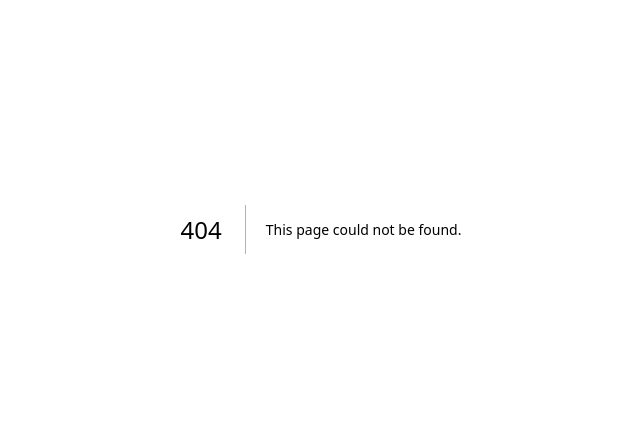
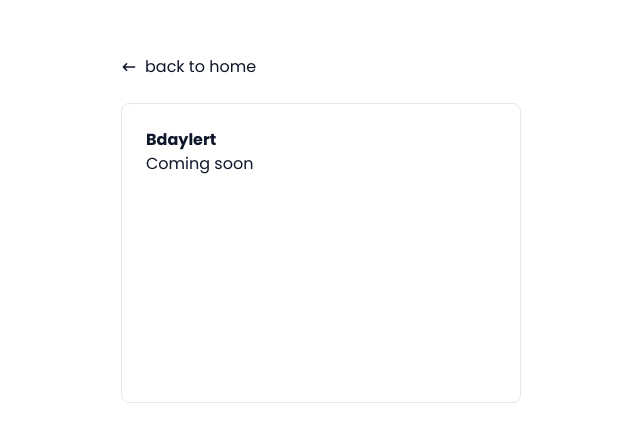
Before and after one commit to wowistudio/fluwide, a Next.js app: page /project/bdaylert in a window 1280 px wide. Before the commit this address had no page. Shown: the part 171-612 px from the top of the page, without its empty margins (319-959 px from the left). Built offline with nearby package versions, Linux system fonts and the light colour scheme.

Commit message:
Add table nav

```diff
--- a/app/(home)/projects.tsx
+++ b/app/(home)/projects.tsx
@@ -1,24 +1,23 @@
 import { ArrayType } from "@/lib/typeUtils"
+import Link from "next/link"
 import { HiArrowRight, HiCalendar, HiMusicNote, HiTicket } from "react-icons/hi"
 
-const projects = [
+export const hobbyProjects = [
     {
+        id: "disco-bingo",
         title: 'Disco Bingo',
-        href: "#",
         subTitle: '[chat gpt generated] Get ready to groove and win with Disco Bingo! Say goodbye to numbers and immerse yourself in an energizing world of disco beats. Customize your playlist and mark your digital bingo card with songs of your choice. Feel the rhythm, embrace the funk, and let the music guide you to victory!',
         icon: HiMusicNote,
-        // iconForeground: 'text-teal-700',
-        // iconBackground: 'bg-teal-50',
     },
     {
+        id: "tickettrap",
         title: 'Tickettrap',
-        href: "#",
         subTitle: "[chat gpt generated] Streamline ticket reservations with our user-friendly app! Seamlessly integrated with Ticketswap, securing your spot at sought-after events is a breeze. Say goodbye to tedious searches and hello to hassle-free bookings. Get ready to elevate your event experience with ease and convenience.",
         icon: HiTicket,
     },
     {
+        id: "bdaylert",
         title: 'Bdaylert',
-        href: "#",
         subTitle: "[chat gpt generated] Never forget a birthday again with our Telegram-powered app! Seamlessly synced with Google Calendar, it's your ultimate personal reminder. Stay organized and effortlessly track important dates. Say goodbye to belated wishes and hello to timely celebrations with our intuitive birthday companion.",
         icon: HiCalendar
     },
@@ -28,32 +27,29 @@ function classNames(...classes: string[]) {
     return classes.filter(Boolean).join(' ')
 }
 
-const Project: React.FC<ArrayType<typeof projects>> = ({ subTitle, title, href, icon: Icon }) => {
+const Project: React.FC<ArrayType<typeof hobbyProjects>> = ({ id, subTitle, title, icon: Icon }) => {
+    const projectHref = `/project/${id}`
+
     return (
         <div className={classNames('relative border border-foreground p-6 rounded-lg')}>
-            <div>
-                <span
-                    className={classNames(
-                        // action.iconBackground,
-                        // action.iconForeground,
-                        'inline-flex rounded-lg p-3 ring-1 ring-foreground'
-                    )}
-                >
-                    <Icon className="h-6 w-6" aria-hidden="true" />
-                </span>
+            <div className="inline-flex rounded-lg p-3 ring-1 ring-foreground">
+                <Icon className="h-6 w-6" aria-hidden="true" />
             </div>
+
             <div className="mt-8">
                 <h3 className="text-base font-semibold leading-6 text-foreground">
-                    <a href={href} className="focus:outline-none">
+                    <Link href={projectHref} className="focus:outline-none">
                         {/* Extend touch target to entire panel */}
                         <span className="absolute inset-0" aria-hidden="true" />
                         {title}
-                    </a>
+                    </Link>
                 </h3>
+
                 <p className="mt-2 text-sm text-gray-500">
-                    {subTitle || "Doloribus dolores nostrum quia qui natus officia quod et dolorem. Sit repellendus qui ut at blanditiis et quo et molestiae."}
+                    {subTitle}
                 </p>
             </div>
+
             <span
                 className="pointer-events-none absolute right-6 top-6 text-gray-300 group-hover:text-gray-400"
                 aria-hidden="true"
@@ -66,11 +62,11 @@ const Project: React.FC<ArrayType<typeof projects>> = ({ subTitle, title, href,
 
 export default function Projects() {
     return (
-        <div className="relative sm:grid sm:grid-cols-2 sm:gap-10 gap-4 pb-20">
-            {projects.map((project, key) => <Project {...project} key={key} />)}
+        <div className="relative grid sm:grid-cols-2 sm:gap-10 gap-4 pb-20">
             <div className='absolute -top-20 pl-6 text-md'>
                 Hobby projects
             </div>
+            {hobbyProjects.map((project, key) => <Project {...project} key={key} />)}
         </div>
     )
 }
--- a/app/globals.css
+++ b/app/globals.css
@@ -24,6 +24,9 @@
 
     --secondary: 210 40% 96.1%;
     --secondary-foreground: 222.2 47.4% 11.2%;
+
+    --tertiary: 210 40% 90%;
+    --tertiary-foreground: 222.2 47.4% 11.2%;
 
     --accent: 210 40% 96.1%;
     --accent-foreground: 222.2 47.4% 11.2%;
@@ -58,6 +61,9 @@
     --secondary: 217, 33%, 17%;
     --secondary-foreground: 210 40% 98%;
 
+    --tertiary: 210 40% 90%;
+    --tertiary-foreground: 210 40% 98%;
+
     --accent: 216 34% 17%;
     --accent-foreground: 210 40% 98%;
 
--- /dev/null
+++ b/app/project/[id]/page.tsx
@@ -0,0 +1,24 @@
+import { PageProps } from "@/.next/types/app/page";
+import { hobbyProjects } from "@/app/(home)/projects";
+import Link from "next/link";
+import { HiArrowNarrowLeft } from "react-icons/hi";
+
+export default function ProjectPage(props: PageProps) {
+    const projects = hobbyProjects.find((project) => project.id === props.params?.id)
+
+    return (
+        <main className="flex justify-center items-center h-screen">
+            <div>
+                <Link href="/" className="flex items-center">
+                    <HiArrowNarrowLeft className="mr-2" />
+                    back to home
+                </Link>
+
+                <div className="w-full gap-4 rounded-b-lg border bg-background p-6 sm:max-w-lg sm:rounded-lg mt-6 min-w-[400px] min-h-[300px]">
+                    <h1 className="font-bold">{projects?.title}</h1>
+                    <p>Coming soon</p>
+                </div>
+            </div>
+        </main>
+    )
+}
--- a/components/navigation/career/Career.tsx
+++ b/components/navigation/career/Career.tsx
@@ -44,7 +44,7 @@ export const CareerContent: React.FC<CareerContentProps> = ({ item, ...props })
 
             {!!item.withContactButton && (
                 <div className='mt-6'>
-                    <Button onClick={() => router.push('contact')}>
+                    <Button variant="secondary" onClick={() => router.push('contact')}>
                         contact
                     </Button>
                 </div>
@@ -117,7 +117,7 @@ const Career: React.FC<Props> = ({ navOrder, menu }) => {
                 />
             </div>
 
-            <div className='flex-1 relative bg-primary dark:bg-gray-100 dark:bg-opacity-25 rounded overflow-hidden'>
+            <div className='flex-1 relative bg-tertiary text-tertiary-foreground dark:bg-gray-100 dark:bg-opacity-25 rounded overflow-hidden'>
                 {careerItems.map((item, key) => (
                     <Content
                         key={key}
--- a/components/navigation/menu-content/About.tsx
+++ b/components/navigation/menu-content/About.tsx
@@ -35,7 +35,7 @@ const About: React.FC<React.ComponentProps<"div">> = ({ className, ...props }) =
 
             </div>
 
-            <div className="bg-primary dark:bg-gray-100 dark:bg-opacity-25 p-6 rounded shadow-gray-100">
+            <div className="bg-tertiary text-tertiary-foreground dark:bg-gray-100 dark:bg-opacity-25 p-6 rounded shadow-gray-100">
                 <p className='m-0 uppercase'>EDUCATION</p>
                 <div className='flex items-center mt-3 font-medium'>
                     <HiOutlineLibrary />
--- a/components/navigation/menu-content/Languages.tsx
+++ b/components/navigation/menu-content/Languages.tsx
@@ -107,7 +107,7 @@ const Languages: FC<React.ComponentProps<"div">> = ({ className, ...props }) =>
                 </ul>
             </div>
 
-            <div className="bg-primary dark:bg-gray-100 dark:bg-opacity-25 p-6 rounded shadow-gray-100">
+            <div className="bg-tertiary text-tertiary-foreground dark:bg-gray-100 dark:bg-opacity-25 p-6 rounded shadow-gray-100">
                 <p className='m-0 uppercase'>OPERATIONS</p>
                 <ul className='flex flex-wrap gap-4 mt-3'>
                     {operationsLanguages.map(lang => <LanguageItem key={lang.language} {...lang} />)}
--- a/components/navigation/tablet/Body.tsx
+++ b/components/navigation/tablet/Body.tsx
@@ -19,9 +19,7 @@ type MenuListItemProps = ArrayType<typeof navItems> & {
 
 type MenuSubItemProps = {
     children: ReactNode,
-    order: number,
     activeSubItem: number,
-    setMenuHeight: (height: number) => void
 }
 
 const MenuListItem: React.FC<MenuListItemProps> = ({ onClickSubItem, ...item }) => {
@@ -63,80 +61,71 @@ const MenuListItem: React.FC<MenuListItemProps> = ({ onClickSubItem, ...item })
     )
 };
 
-const MenuSubItem: React.FC<MenuSubItemProps> = ({ setMenuHeight, activeSubItem, order, children }) => {
-    const ref = useRef<HTMLDivElement>(null);
+const MenuSubItemContent: React.FC<Omit<MenuSubItemProps, "setMenuHeight"> & { order: number }> = ({ activeSubItem, children, order }) => {
+    const ref = useRef<HTMLDivElement>(null)
+
+    useEffect(() => {
+        if (activeSubItem < 0) {
+            ref.current?.classList.remove('visible')
+            setTimeout(() => ref.current?.classList.add('invisible'), 400)
+        } else if (activeSubItem === order) {
+            ref.current?.classList.remove('invisible')
+            setTimeout(() => ref.current?.classList.add('visible'), 0)
+        }
+    }, [order, activeSubItem])
 
     const klass = classes(
-        "absolute transition duration-400 right-0 top-0 translate-x-[100%]",
-        (activeSubItem === order) ? "opacity-1" : "opacity-0 "
+        "absolute top-0 transition duration-400 ease-in-out bg-card h-full w-full",
+        activeSubItem === order ? "-translate-x-1/2" : ""
     )
 
-    useEffect(() => {
-        setMenuHeight(ref.current?.getBoundingClientRect().height || 0)
-    }, [ref.current])
+    return <div ref={ref} className={klass}>{children}</div>
+}
 
-    return (
-        <div ref={ref} className={klass}>
-            {children}
-        </div>
+const MenuSubItem: React.FC<MenuSubItemProps> = ({ activeSubItem, children }) => {
+    const klass = classes(
+        "w-full relative transition-400",
+        activeSubItem > -1 ? "visible" : "visible"
     )
+
+    return <div className={klass}>{children}</div>
 };
 
 const MenuFoldBody: React.FC<MenuFoldBodyProps> = ({ setActiveSubItem, activeSubItem }) => {
     const uListref = useRef<HTMLUListElement>(null);
-    const ref = useRef<HTMLDivElement>(null);
-    // const [menuHeight, setMenuHeight] = useState(0);
-
-    useEffect(() => {
-        onSubItemRender(ref.current?.getBoundingClientRect().height || 0)
-    }, [ref.current])
-
-    const onClickSubItem = (order: number) => {
-        setActiveSubItem(order)
-    }
-
-    const onSubItemRender = (height: number) => {
-        // if (height > menuHeight)
-        //     setMenuHeight(height)
-    }
 
     const klass = classes(
-        "transition duration-400 ease-out",
-        activeSubItem > 0 && "-translate-x-full"
+        "relative flex transition duration-600 ease-out w-[200%]",
+        activeSubItem > 0 && "-translate-x-[25%]"
     )
+
     return (
-        <div
-            className="relative"
-        // style={{ height: `${menuHeight}px` }}
-        >
-            <div
-                ref={ref}
-                className={klass}
-            >
-                <ul ref={uListref}>
+        <div className={klass}>
+            <ul ref={uListref} className="w-full">
                 {navItems.map((item, key) => (
                     <MenuListItem
                         key={key}
-                            onClickSubItem={onClickSubItem}
+                        onClickSubItem={setActiveSubItem}
                         {...item}
                     />
                 ))}
             </ul>
 
+            <MenuSubItem activeSubItem={activeSubItem}>
                 {careerItems.map((item, key) => (
-                    <MenuSubItem key={key} setMenuHeight={onSubItemRender} order={Number(`1${key + 1}`)} activeSubItem={activeSubItem}>
+                    <MenuSubItemContent key={key} activeSubItem={activeSubItem} order={Number(`1${key + 1}`)}>
                         <CareerContent item={item} className="p-4" />
-                    </MenuSubItem>
+                    </MenuSubItemContent>
                 ))}
 
-                <MenuSubItem setMenuHeight={onSubItemRender} order={2} activeSubItem={activeSubItem}>
+                <MenuSubItemContent activeSubItem={activeSubItem} order={2}>
                     <About />
+                </MenuSubItemContent>
+
+                <MenuSubItemContent activeSubItem={activeSubItem} order={3}>
+                    <Languages />
+                </MenuSubItemContent>
             </MenuSubItem>
-
-                <MenuSubItem setMenuHeight={onSubItemRender} order={3} activeSubItem={activeSubItem}>
-                    <Languages />
-                </MenuSubItem>
-            </div>
         </div>
     )
 };
--- a/components/navigation/tablet/Header.tsx
+++ b/components/navigation/tablet/Header.tsx
@@ -21,7 +21,7 @@ const Header: React.FC<Props> = ({ setActiveSubItem, activeSubItem, onExit }) =>
     )
 
     return (
-        <div className="relative p-4 leading-4 flex items-center">
+        <div className="relative p-4 py-6 leading-4 flex items-center">
             <Button variant="ghost" onClick={onExit} className="absolute right-1 cursor-pointer" >
                 <HiOutlineX height="1.2em" width="1.2em" />
             </Button>
--- a/package.json
+++ b/package.json
@@ -13,6 +13,7 @@
     "@radix-ui/react-dialog": "^1.0.4",
     "@radix-ui/react-label": "^2.0.2",
     "@radix-ui/react-slot": "^1.0.2",
+    "@typeform/embed-react": "^2.24.0",
     "@types/node": "18.15.13",
     "@types/react": "18.0.38",
     "@types/react-dom": "18.0.11",
--- a/tailwind.config.js
+++ b/tailwind.config.js
@@ -32,6 +32,10 @@ module.exports = {
           DEFAULT: "hsl(var(--secondary))",
           foreground: "hsl(var(--secondary-foreground))",
         },
+        tertiary: {
+          DEFAULT: "hsl(var(--tertiary))",
+          foreground: "hsl(var(--tertiary-foreground))",
+        },
         destructive: {
           DEFAULT: "hsl(var(--destructive))",
           foreground: "hsl(var(--destructive-foreground))",
@@ -59,7 +63,8 @@ module.exports = {
         sm: "calc(var(--radius) - 4px)",
       },
       transitionDuration: {
-        '400': '400ms'
+        '400': '400ms',
+        '600': '600ms'
       },
       keyframes: {
         "accordion-down": {
```
Also changed, not shown: domains/contact/Contact.tsx (+36 -32 lines), 1 other file (tests, documents, lock files or other folders). Lines whose indentation alone changed are shown as unchanged.
